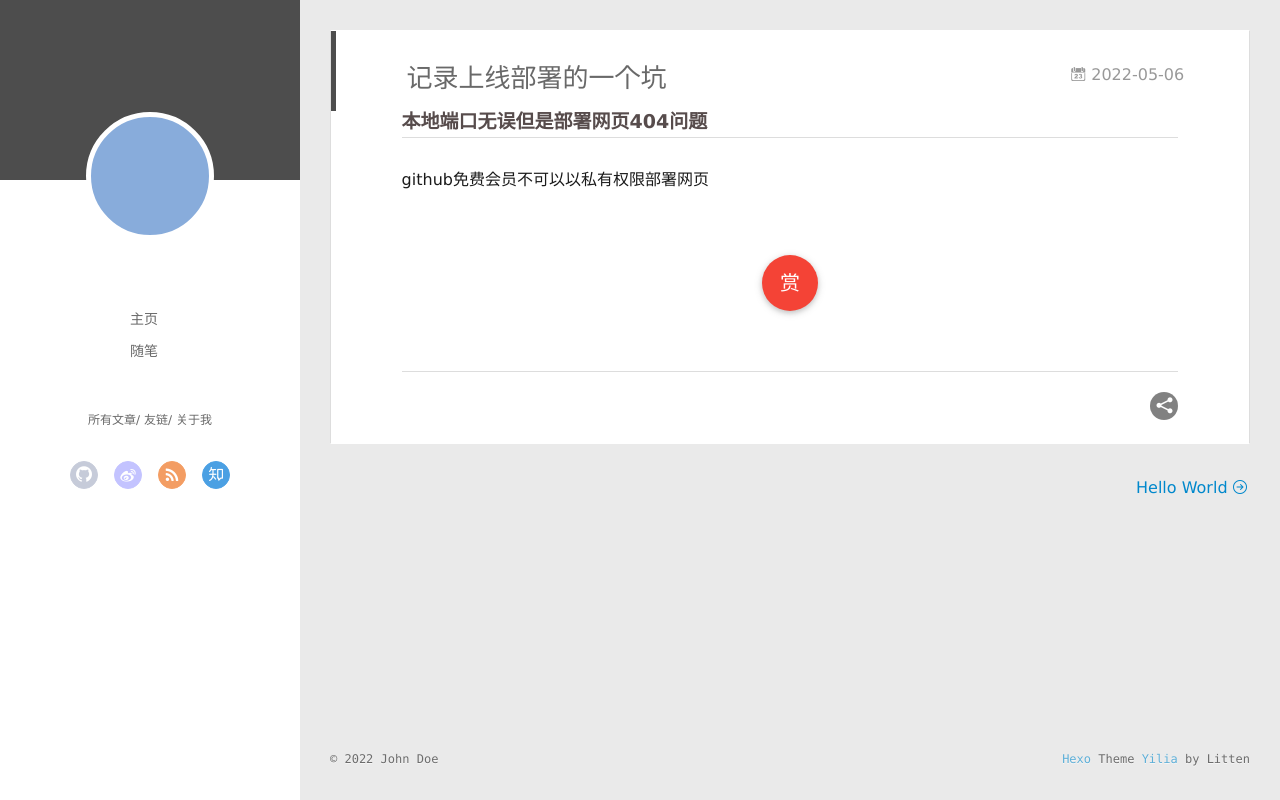
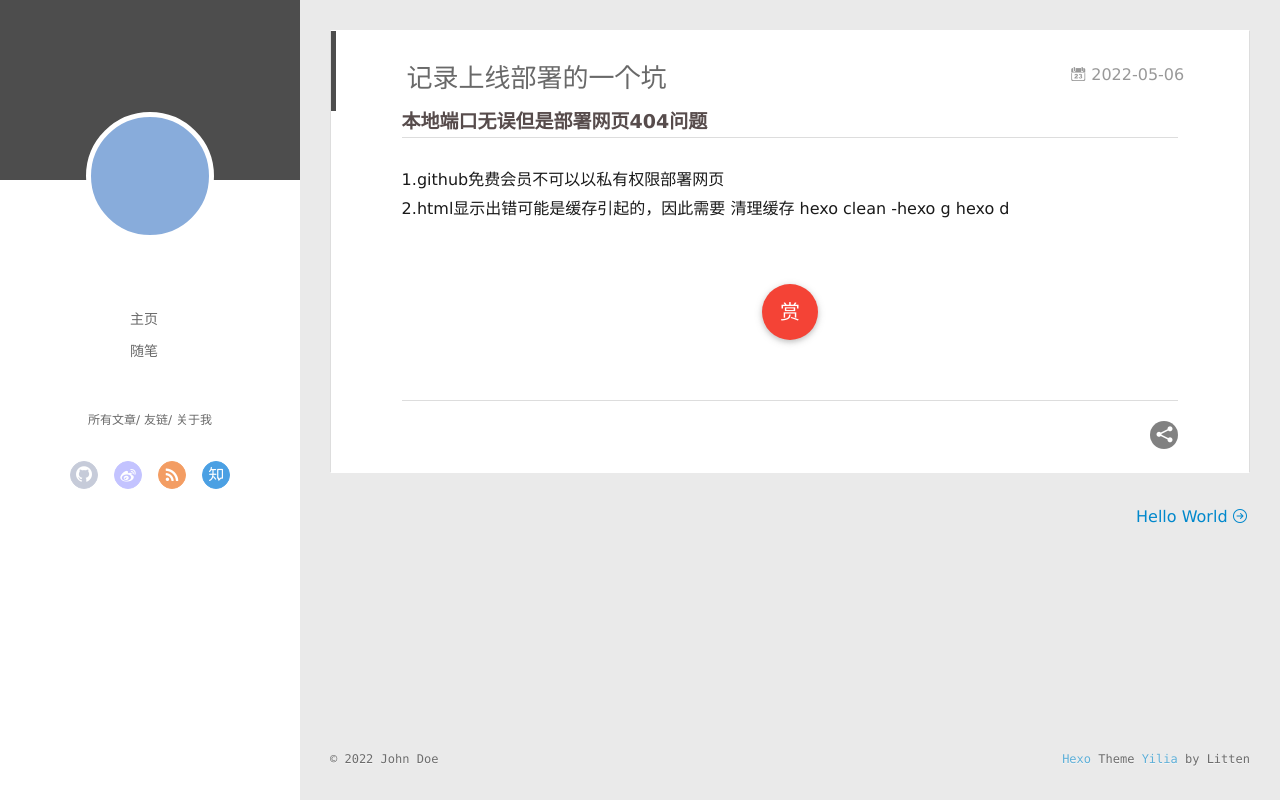
Before and after one commit to helathegreat/helathegreat.github.io, a plain HTML site: page 2022/05/06/记录上线部署的一个坑/index.html in a window 1280 px wide. Drawn offline with Linux system fonts and the light colour scheme; no server answers.

Commit message:
Site updated: 2022-05-06 22:25:28

```diff
--- a/2022/05/06/记录上线部署的一个坑/index.html
+++ b/2022/05/06/记录上线部署的一个坑/index.html
@@ -8,15 +8,15 @@
   <link rel="dns-prefetch" href="http://example.com">
   <title>记录上线部署的一个坑 | Hexo</title>
   <meta name="viewport" content="width=device-width, initial-scale=1, maximum-scale=1">
-  <meta name="description" content="本地端口无误但是部署网页404问题github免费会员不可以以私有权限部署网页">
+  <meta name="description" content="本地端口无误但是部署网页404问题1.github免费会员不可以以私有权限部署网页2.html显示出错可能是缓存引起的，因此需要 清理缓存 hexo clean -hexo g hexo d">
 <meta property="og:type" content="article">
 <meta property="og:title" content="记录上线部署的一个坑">
 <meta property="og:url" content="http://example.com/2022/05/06/%E8%AE%B0%E5%BD%95%E4%B8%8A%E7%BA%BF%E9%83%A8%E7%BD%B2%E7%9A%84%E4%B8%80%E4%B8%AA%E5%9D%91/index.html">
 <meta property="og:site_name" content="Hexo">
-<meta property="og:description" content="本地端口无误但是部署网页404问题github免费会员不可以以私有权限部署网页">
+<meta property="og:description" content="本地端口无误但是部署网页404问题1.github免费会员不可以以私有权限部署网页2.html显示出错可能是缓存引起的，因此需要 清理缓存 hexo clean -hexo g hexo d">
 <meta property="og:locale" content="en_US">
 <meta property="article:published_time" content="2022-05-06T13:45:33.000Z">
-<meta property="article:modified_time" content="2022-05-06T13:48:22.985Z">
+<meta property="article:modified_time" content="2022-05-06T14:25:10.069Z">
 <meta property="article:author" content="John Doe">
 <meta name="twitter:card" content="summary">
 
@@ -174,7 +174,7 @@
 
     <div class="article-entry" itemprop="articleBody">
 
-        <h3 id="本地端口无误但是部署网页404问题"><a href="#本地端口无误但是部署网页404问题" class="headerlink" title="本地端口无误但是部署网页404问题"></a>本地端口无误但是部署网页404问题</h3><p>github免费会员不可以以私有权限部署网页</p>
+        <h3 id="本地端口无误但是部署网页404问题"><a href="#本地端口无误但是部署网页404问题" class="headerlink" title="本地端口无误但是部署网页404问题"></a>本地端口无误但是部署网页404问题</h3><p>1.github免费会员不可以以私有权限部署网页<br>2.html显示出错可能是缓存引起的，因此需要 清理缓存 hexo clean -hexo g hexo d</p>
 
 
 
```
Also changed, not shown: index.html (+1 -1 lines).
